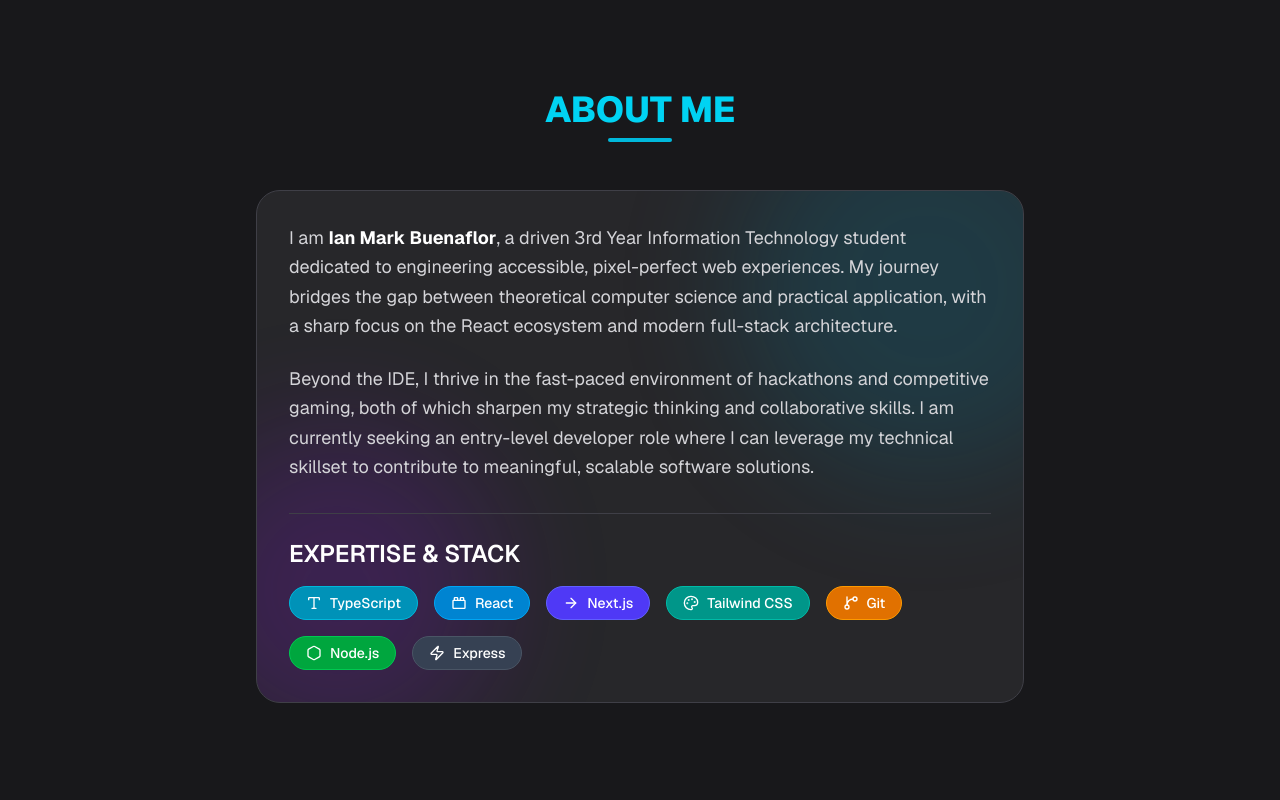
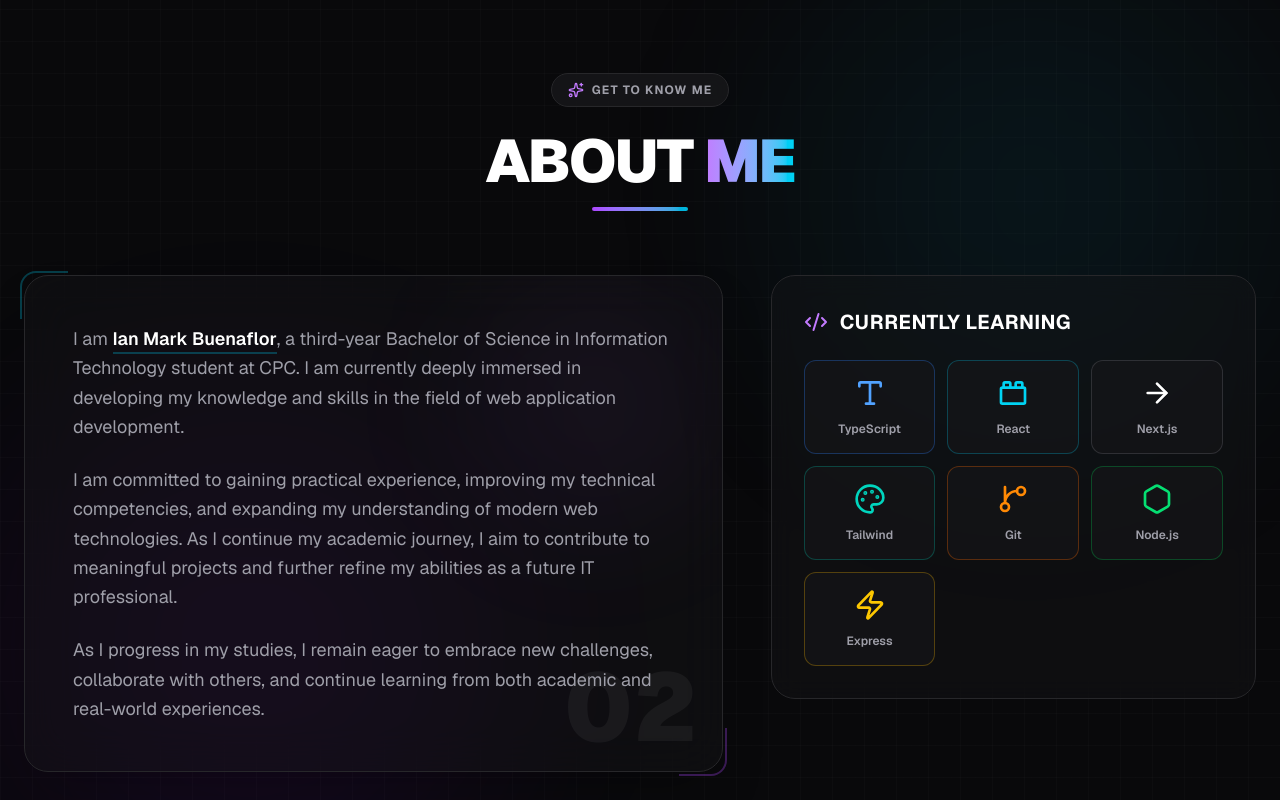
Before and after one commit to IanMark101/OS-PORTFOLIO-FINAL, a Next.js app: page / in a window 1280 px wide. Shown: the part 920-1720 px from the top of the page. Built offline with nearby package versions, Linux system fonts and the light colour scheme.

Commit message:
adjustments

```diff
--- a/app/page.tsx
+++ b/app/page.tsx
@@ -11,7 +11,7 @@ export default function Page() {
   return (
     <div className="bg-zinc-900 text-white font-sans min-h-screen">
       <Header />
-      <main className="max-w-4xl mx-auto px-4 sm:px-6 lg:px-8">
+      <main className="w-full flex flex-col">
         <HomeSection />
         <AboutSection />
         <ProjectsSection />
--- a/app/sections/About.tsx
+++ b/app/sections/About.tsx
@@ -7,59 +7,114 @@ import {
   Palette,
   GitBranch,
   Hexagon,
-  Zap, // Keeping original Zap icon
+  Zap,
+  Code2,
+  Cpu,
+  Sparkles
 } from "lucide-react";
 
-// Keeping your original skillMeta structure
-const skillMeta = [
-  ["TypeScript",   Type,       "bg-cyan-600",    "border-cyan-500"],
-  ["React",        ToyBrick,   "bg-sky-600",     "border-sky-500"],
-  ["Next.js",      ArrowRight, "bg-indigo-600",  "border-indigo-500"],
-  ["Tailwind CSS", Palette,    "bg-teal-600",    "border-teal-500"],
-  ["Git",          GitBranch,  "bg-amber-600",   "border-amber-500"],
-  ["Node.js",      Hexagon,    "bg-green-600",   "border-green-500"],
-  ["Express",      Zap,        "bg-gray-700",    "border-gray-600"],
-] as const;
+// Refined skill data structure for cleaner mapping
+// Using specific border colors for the glowing effect
+const skills = [
+  { name: "TypeScript", icon: Type,      color: "text-blue-400", border: "border-blue-500/30", shadow: "hover:shadow-blue-500/20" },
+  { name: "React",      icon: ToyBrick,  color: "text-cyan-400", border: "border-cyan-500/30", shadow: "hover:shadow-cyan-500/20" },
+  { name: "Next.js",    icon: ArrowRight,color: "text-white",    border: "border-zinc-500/30", shadow: "hover:shadow-zinc-500/20" },
+  { name: "Tailwind",   icon: Palette,   color: "text-teal-400", border: "border-teal-500/30", shadow: "hover:shadow-teal-500/20" },
+  { name: "Git",        icon: GitBranch, color: "text-orange-400",border: "border-orange-500/30",shadow: "hover:shadow-orange-500/20" },
+  { name: "Node.js",    icon: Hexagon,   color: "text-green-400",border: "border-green-500/30", shadow: "hover:shadow-green-500/20" },
+  { name: "Express",    icon: Zap,       color: "text-yellow-400",border: "border-yellow-500/30",shadow: "hover:shadow-yellow-500/20" },
+];
 
 export default function AboutSection() {
   return (
-    <section id="about" className="py-24 lg:py-36 border-t border-zinc-800 scroll-mt-16">
-      {/* Max-width container to center the card on the page */}
-      <div className="max-w-4xl mx-auto px-4 sm:px-6 lg:px-8">
-        <h2 className="text-4xl font-extrabold text-cyan-400 mb-12 text-center relative after:block after:w-16 after:h-1 after:bg-cyan-500 after:mx-auto after:mt-2 after:rounded-full">
-          ABOUT ME
+    <section id="about" className="relative py-24 lg:py-32 overflow-hidden bg-zinc-950 text-zinc-300 selection:bg-purple-500/30">
+
+      {/* --- Background Elements (Consistent with Home) --- */}
+      <div className="absolute inset-0 bg-[linear-gradient(to_right,#80808008_1px,transparent_1px),linear-gradient(to_bottom,#80808008_1px,transparent_1px)] bg-[size:32px_32px] z-0 pointer-events-none" />
+      <div className="absolute top-0 right-0 w-[500px] h-[500px] bg-cyan-600/10 rounded-full blur-[120px] animate-pulse z-0 pointer-events-none" />
+      <div className="absolute bottom-0 left-0 w-[500px] h-[500px] bg-purple-600/10 rounded-full blur-[120px] animate-pulse delay-700 z-0 pointer-events-none" />
+
+      <div className="container mx-auto px-6 relative z-10">
+
+        {/* Section Header */}
+        <div className="text-center mb-16 relative">
+          <div className="inline-flex items-center gap-2 px-4 py-2 rounded-full bg-zinc-900/80 border border-zinc-800 mb-6 backdrop-blur-sm">
+            <Sparkles className="w-4 h-4 text-purple-400" />
+            <span className="text-xs font-bold tracking-widest text-zinc-400 uppercase">Get to know me</span>
+          </div>
+
+          <h2 className="text-4xl md:text-6xl font-black text-white tracking-tight mb-4">
+            ABOUT <span className="text-transparent bg-clip-text bg-gradient-to-r from-purple-400 to-cyan-400">ME</span>
           </h2>
+          <div className="h-1 w-24 bg-gradient-to-r from-purple-500 to-cyan-500 mx-auto rounded-full" />
+        </div>
 
-        {/* Main card container - with glows and relative positioning */}
-        <div className="bg-zinc-800 p-8 rounded-3xl shadow-3xl shadow-zinc-950 space-y-8 border border-zinc-700 relative overflow-hidden">
+        <div className="grid grid-cols-1 lg:grid-cols-12 gap-12 items-start">
 
-          {/* Dual-color animated glows - Consistent with Home Section */}
-          <div className="absolute top-0 right-0 transform translate-x-1/4 -translate-y-1/4 w-96 h-96 bg-cyan-600 opacity-10 rounded-full blur-3xl animate-pulse pointer-events-none" />
-          <div className="absolute bottom-0 left-0 transform -translate-x-1/4 translate-y-1/4 w-80 h-80 bg-purple-600 opacity-10 rounded-full blur-3xl animate-pulse pointer-events-none" />
+          {/* LEFT COLUMN: Biography Card */}
+          <div className="lg:col-span-7 relative group">
+            {/* Decorative corner accents */}
+            <div className="absolute -top-1 -left-1 w-12 h-12 border-t-2 border-l-2 border-cyan-500/30 rounded-tl-2xl z-20" />
+            <div className="absolute -bottom-1 -right-1 w-12 h-12 border-b-2 border-r-2 border-purple-500/30 rounded-br-2xl z-20" />
 
-          {/* All content within the card, relatively positioned above the glows */}
-          <div className="relative z-10">
-            <p className="text-lg text-zinc-300 leading-relaxed mb-6">
-              I am <span className="font-bold text-white">Ian Mark Buenaflor</span>, a driven 3rd Year Information Technology student dedicated to engineering accessible, pixel-perfect web experiences. My journey bridges the gap between theoretical computer science and practical application, with a sharp focus on the React ecosystem and modern full-stack architecture.
+            <div className="relative bg-zinc-900/40 backdrop-blur-xl border border-zinc-800 rounded-3xl p-8 md:p-12 shadow-2xl overflow-hidden hover:border-zinc-700/50 transition-colors duration-500">
+              {/* Subtle inner glow */}
+              <div className="absolute top-0 right-0 w-64 h-64 bg-purple-500/5 rounded-full blur-3xl pointer-events-none" />
+
+              <div className="relative z-10 space-y-6 text-lg leading-relaxed text-zinc-400">
+                <p>
+                  I am <span className="text-white font-semibold border-b-2 border-cyan-500/30 pb-0.5">Ian Mark Buenaflor</span>,
+                  a third-year Bachelor of Science in Information Technology student at CPC. I am currently deeply immersed in
+                  developing my knowledge and skills in the field of web application development.
                 </p>
-            <p className="text-lg text-zinc-300 leading-relaxed">
-              Beyond the IDE, I thrive in the fast-paced environment of hackathons and competitive gaming, both of which sharpen my strategic thinking and collaborative skills. I am currently seeking an entry-level developer role where I can leverage my technical skillset to contribute to meaningful, scalable software solutions.
+                <p>
+                  I am committed to gaining practical experience, improving my technical competencies, and expanding my understanding
+                  of modern web technologies. As I continue my academic journey, I aim to contribute to meaningful projects
+                  and further refine my abilities as a future IT professional.
                 </p>
+                <p>
+                  As I progress in my studies, I remain eager to embrace new challenges, collaborate with others, and continue
+                  learning from both academic and real-world experiences.
+                </p>
+              </div>
 
-            <h3 className="text-2xl font-semibold text-white pt-6 mt-8 border-t border-zinc-700">
-              EXPERTISE & STACK
-            </h3>
-            <div className="flex flex-wrap gap-4 mt-4">
-              {skillMeta.map(([name, Icon, bg, border]) => (
-                <span
-                  key={name}
-                  className={`flex items-center gap-2 ${bg} text-white px-4 py-1.5 rounded-full text-sm font-medium border ${border} transition duration-300 hover:brightness-110 cursor-default`}
+              {/* Decorative Number */}
+              <div className="absolute bottom-4 right-6 text-8xl font-black text-white/5 select-none -z-0 pointer-events-none">
+                02
+              </div>
+            </div>
+          </div>
+
+          {/* RIGHT COLUMN: Tech Stack & Visuals */}
+          <div className="lg:col-span-5 space-y-8">
+
+            {/* Tech Stack Card */}
+            <div className="bg-zinc-900/40 backdrop-blur-md border border-zinc-800 rounded-3xl p-8 relative overflow-hidden">
+              <div className="flex items-center gap-3 mb-6">
+                <Code2 className="w-6 h-6 text-purple-400" />
+                <h3 className="text-xl font-bold text-white tracking-wide">CURRENTLY LEARNING</h3>
+              </div>
+
+              <div className="grid grid-cols-2 sm:grid-cols-3 gap-3">
+                {skills.map((skill) => (
+                  <div
+                    key={skill.name}
+                    className={`
+                      group flex flex-col items-center justify-center p-4 rounded-xl
+                      bg-zinc-900/50 border ${skill.border}
+                      hover:bg-zinc-800/80 transition-all duration-300
+                      hover:-translate-y-1 ${skill.shadow} hover:shadow-lg cursor-default
+                    `}
                   >
-                  <Icon className="w-4 h-4" />
-                  {name}
+                    <skill.icon className={`w-8 h-8 mb-3 ${skill.color} transition-transform group-hover:scale-110`} />
+                    <span className="text-xs font-semibold text-zinc-400 group-hover:text-white transition-colors">
+                      {skill.name}
                     </span>
+                  </div>
                 ))}
               </div>
+            </div>
+
           </div>
         </div>
       </div>
--- a/app/sections/Home.tsx
+++ b/app/sections/Home.tsx
@@ -1,6 +1,5 @@
 "use client";
 import React from "react";
-// Import new icons, including Facebook
 import { Github, Facebook, ArrowRight } from "lucide-react";
 
 export default function HomeSection() {
@@ -20,12 +19,9 @@ export default function HomeSection() {
 
         <div className="flex flex-col lg:flex-row items-center lg:items-start space-y-8 lg:space-y-0 lg:space-x-12 z-10 relative">
 
-          {/* Text Content */}
           <div className="flex-1 order-2 lg:order-1 text-center lg:text-left">
             <h1 className="text-4xl sm:text-7xl font-extrabold text-white mb-2 tracking-tighter leading-tight">IAN MARK</h1>
             <h1 className="text-4xl sm:text-7xl font-extrabold text-white mb-6 tracking-tighter leading-tight border-b-4 border-cyan-400/50 pb-2 inline-block">BUENAFLOR</h1>
-
-            {/* Gradient on subtitle */}
             <h2 className="text-xl sm:text-3xl font-bold mb-8 bg-clip-text text-transparent bg-gradient-to-r from-cyan-400 to-purple-500">
               ASPIRING WEB DEVELOPER
             </h2>
@@ -34,10 +30,10 @@ export default function HomeSection() {
               Learning full-stack web development one project at a time
             </p>
 
-            {/* Social media links - LinkedIn changed to Facebook */}
+            {/* Social media links */}
             <div className="flex justify-center lg:justify-start space-x-6 mt-8">
               <a
-                href="https://github.com" // <-- ADD YOUR GITHUB LINK
+                href="https://github.com/IanMark101"
                 target="_blank"
                 rel="noopener noreferrer"
                 aria-label="GitHub Profile"
@@ -46,13 +42,13 @@ export default function HomeSection() {
                 <Github className="w-8 h-8" />
               </a>
               <a
-                href="https://facebook.com" // <-- UPDATED: ADD YOUR FACEBOOK LINK
+                href="https://www.facebook.com/ianmarkbuenaflor7"
                 target="_blank"
                 rel="noopener noreferrer"
                 aria-label="Facebook Profile"
                 className="text-zinc-400 hover:text-cyan-400 transition-colors duration-300"
               >
-                <Facebook className="w-8 h-8" /> {/* UPDATED: Facebook Icon */}
+                <Facebook className="w-8 h-8" />
               </a>
             </div>
 
```
Also changed, not shown: app/sections/Projects.tsx (+32 -15 lines). Lines whose indentation alone changed are shown as unchanged.
